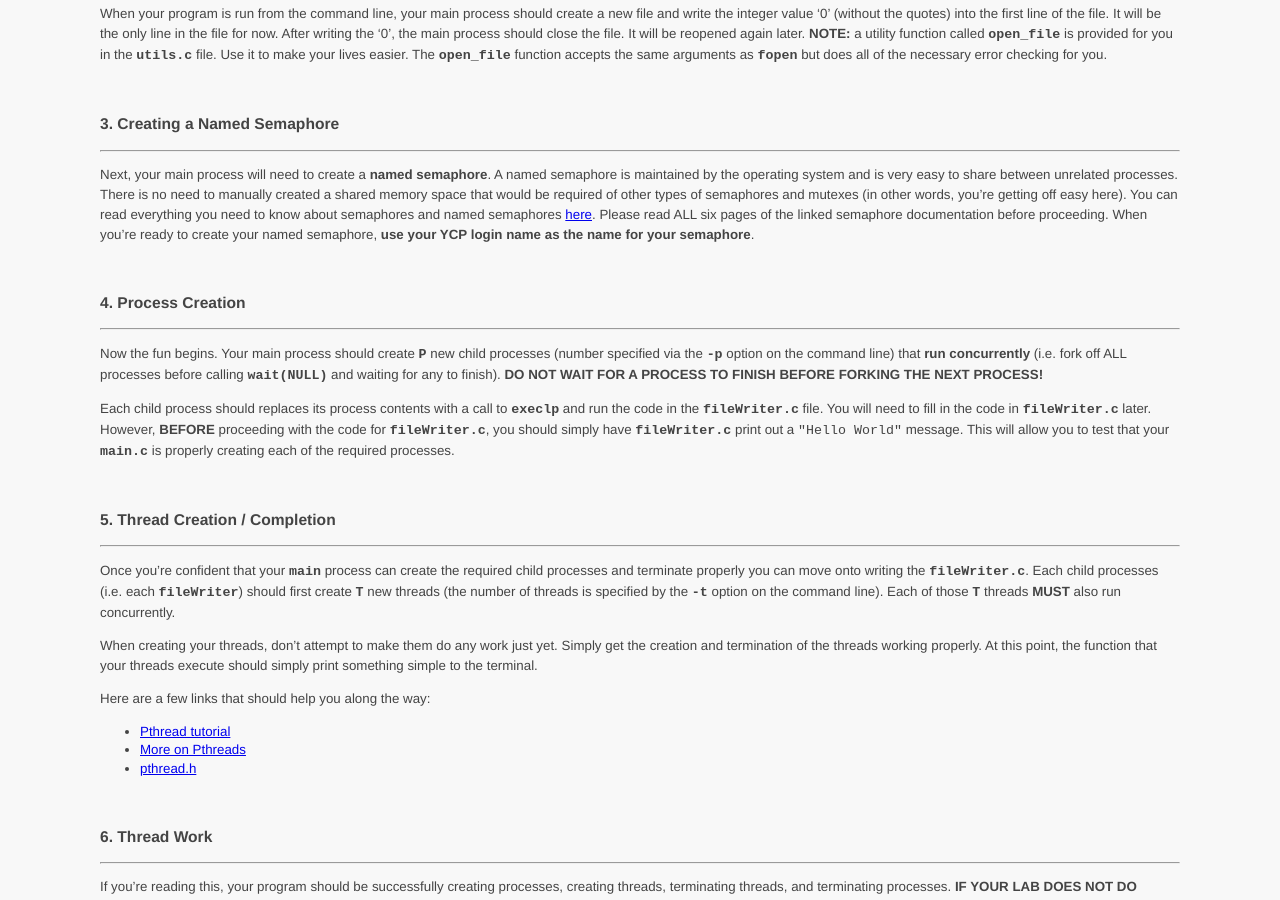
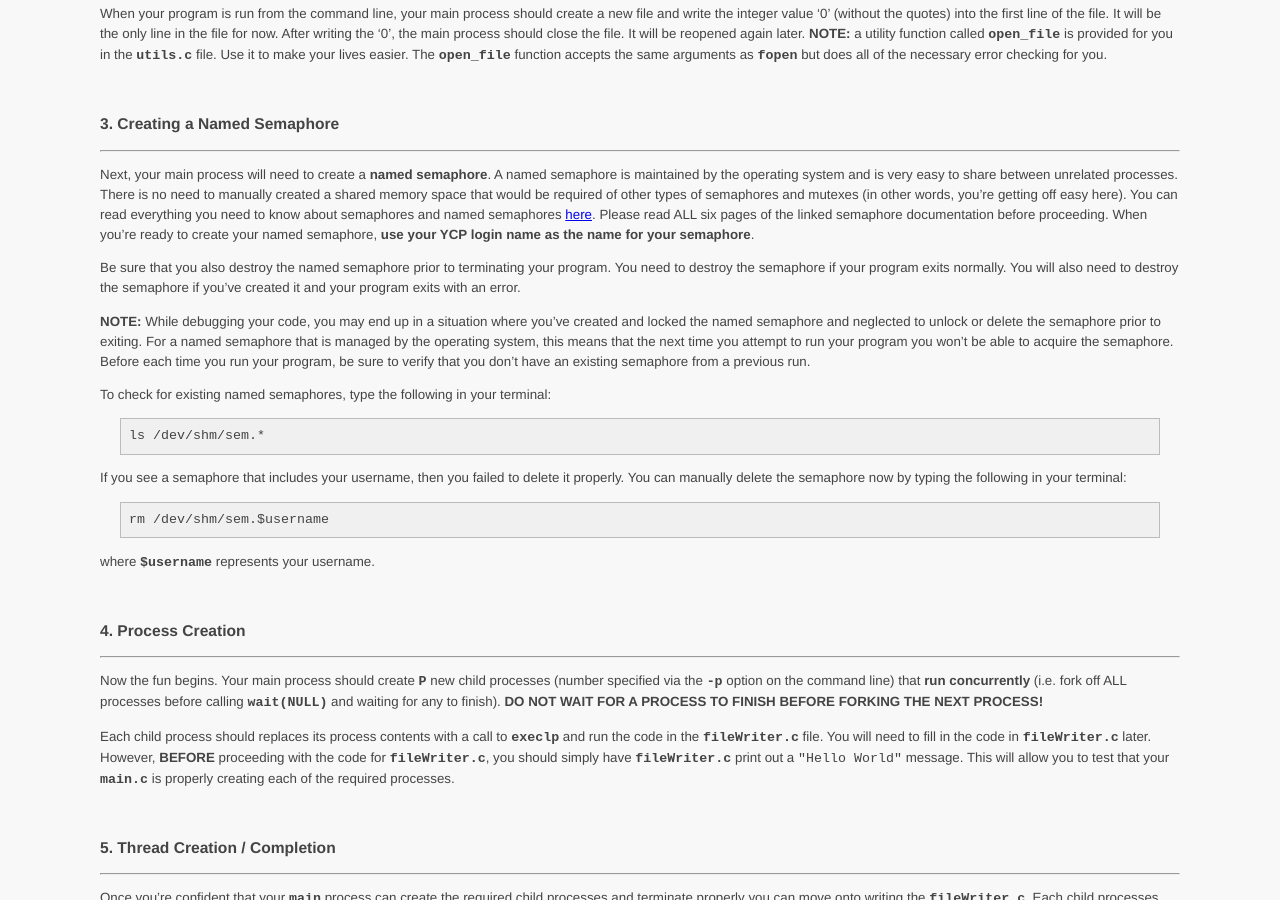
Before and after one commit to ycpcs/cs420-fall2014, a Jekyll site: the page built from labs/lab03.md, in a window 1280 px wide and 900 px high, scrolled down 872 px. Built offline with Jekyll 4.4.1, drawn with Linux system fonts in a browser that asks for light colours; Markdown is read by kramdown in place of the engine named in the settings.

Commit message:
updated lab03

````diff
--- a/labs/lab03.md
+++ b/labs/lab03.md
@@ -56,6 +56,20 @@ When your program is run from the command line, your main process should create
 ---------------------------------
 
 Next, your main process will need to create a **named semaphore**. A named semaphore is maintained by the operating system and is very easy to share between unrelated processes. There is no need to manually created a shared memory space that would be required of other types of semaphores and mutexes (in other words, you're getting off easy here). You can read everything you need to know about semaphores and named semaphores [here](http://www.linuxdevcenter.com/pub/a/linux/2007/05/24/semaphores-in-linux.html?page=1). Please read ALL six pages of the linked semaphore documentation before proceeding. When you're ready to create your named semaphore, **use your YCP login name as the name for your semaphore**.
+
+Be sure that you also destroy the named semaphore prior to terminating your program.  You need to destroy the semaphore if your program exits normally.  You will also need to destroy the semaphore if you've created it and your program exits with an error.
+
+**NOTE:** While debugging your code, you may end up in a situation where you've created and locked the named semaphore and neglected to unlock or delete the semaphore prior to exiting.  For a named semaphore that is managed by the operating system, this means that the next time you attempt to run your program you won't be able to acquire the semaphore.  Before each time you run your program, be sure to verify that you don't have an existing semaphore from a previous run.
+
+To check for existing named semaphores, type the following in your terminal:
+
+    ls /dev/shm/sem.*
+
+If you see a semaphore that includes your username, then you failed to delete it properly.  You can manually delete the semaphore now by typing the following in your terminal:
+
+    rm /dev/shm/sem.$username
+
+where **```$username```** represents your username.
 
 
 <br>
````
